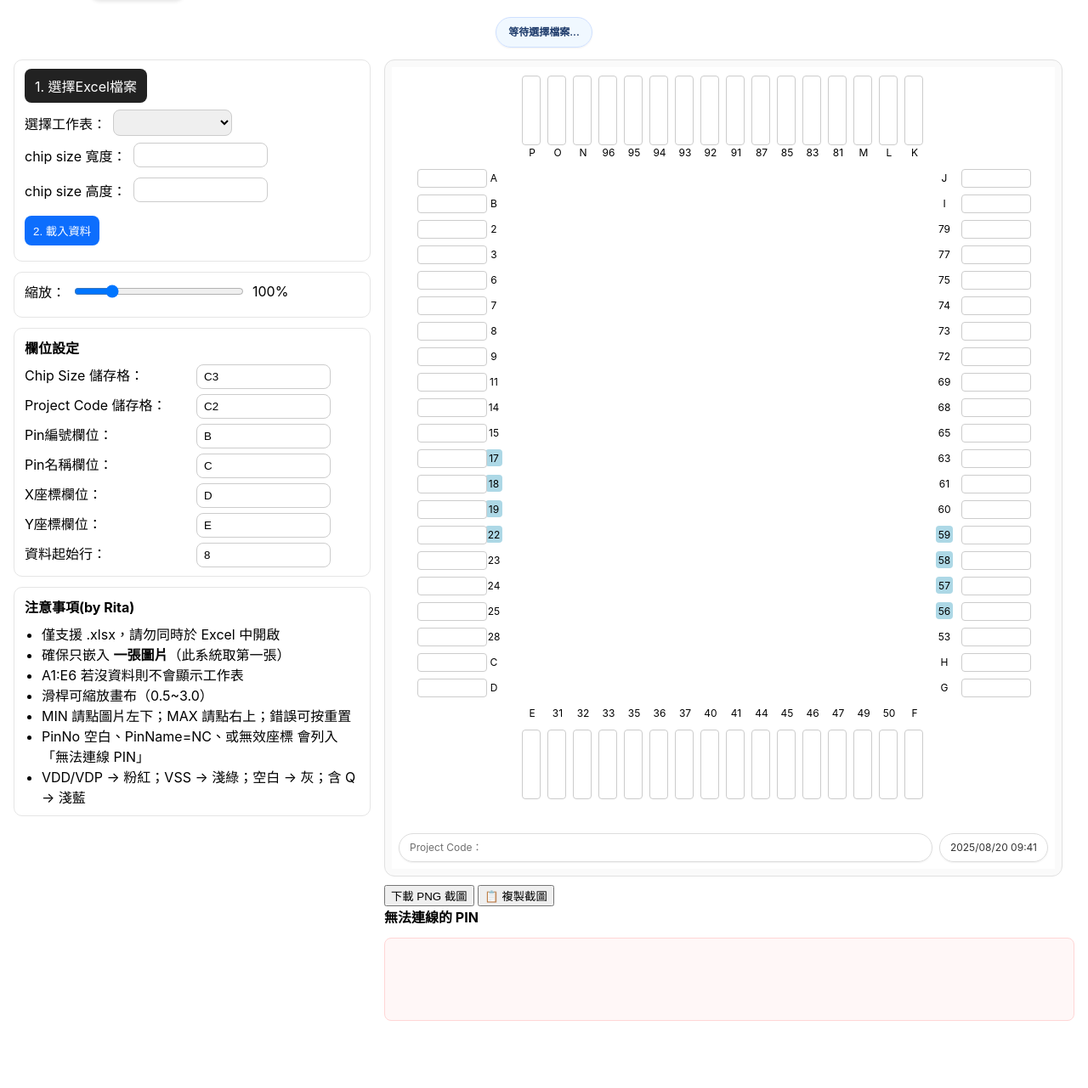
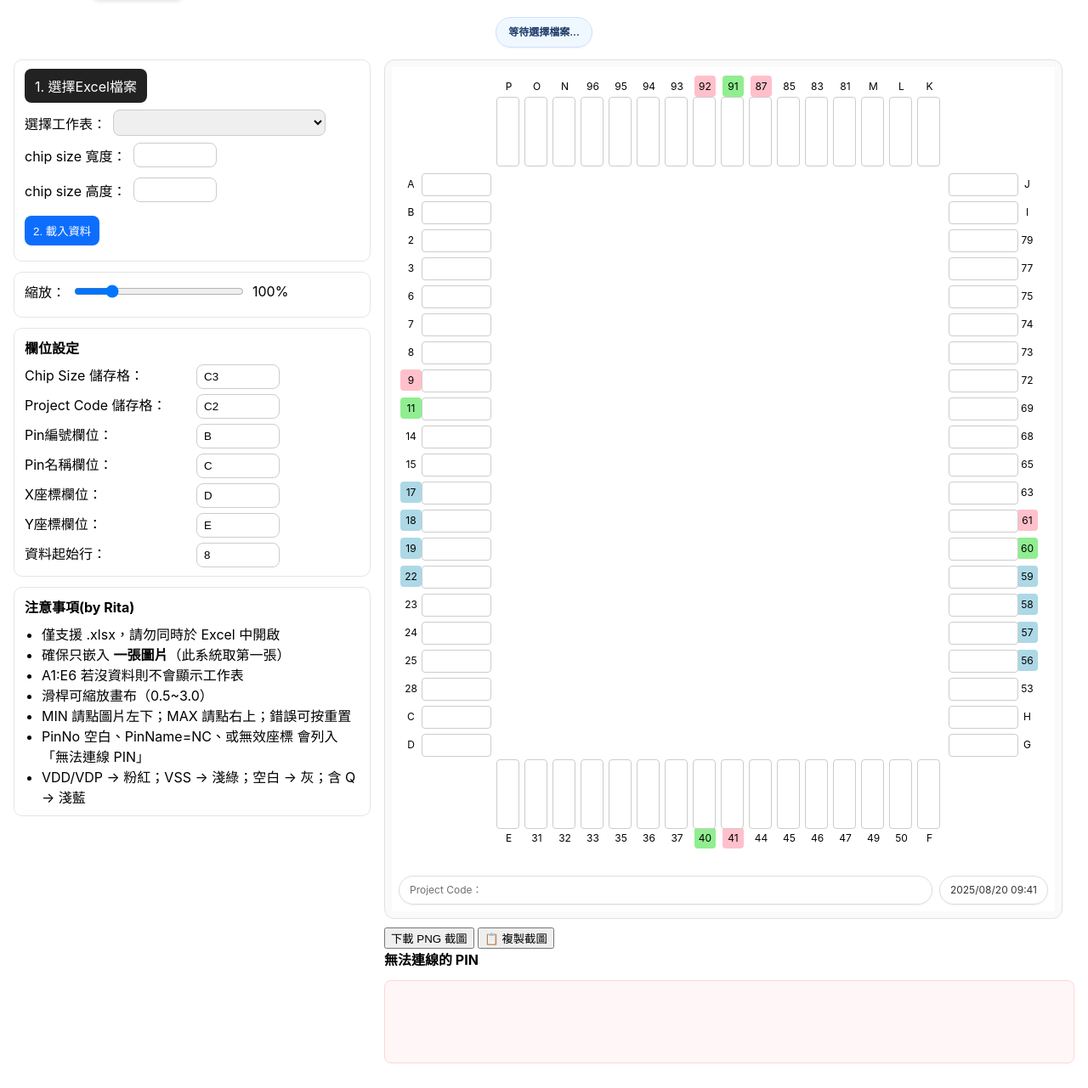
Before and after one commit to x2358zx/padlist-webapp, a FastAPI app: page / in a window 1280 px wide. Shown: the part 42-1323 px from the top of the page at 85% size. Before the commit the page ends 1244 px from the top, so only its background shows below. Run offline with FastAPI, Linux system fonts and the light colour scheme; lists and menus that the app fills with data are empty.

Commit message:
修改比例0.08 跟版面

```diff
--- a/app/static/css/style.css
+++ b/app/static/css/style.css
@@ -16,7 +16,8 @@ main { display:grid; grid-template-columns: 420px 1fr; gap: 16px; }
 
 .left-pane .row { display:flex; align-items:center; gap:8px; margin-bottom:8px; }
 .left-pane .row.group { flex-direction:column; align-items:flex-start; gap:4px; }
-.left-pane input[type="text"], .left-pane input[type="number"], select { border:1px solid #ccc; border-radius:8px; padding:6px 8px; width: 140px; }
+.left-pane input[type="text"], .left-pane input[type="number"], select { border:1px solid #ccc; border-radius:8px; padding:6px 8px; width: 80px; }
+.left-pane select { border:1px solid #ccc; border-radius:8px; padding:6px 8px; width: 250px; }
 .left-pane .btn { display:inline-flex; align-items:center; gap:8px; }
 .left-pane .file-btn { background:#222; color:white; border-radius:8px; padding:8px 12px; cursor:pointer; }
 .left-pane button { background:#0d6efd; color:white; border:none; padding:8px 10px; border-radius:8px; cursor:pointer; }
@@ -38,9 +39,6 @@ main { display:grid; grid-template-columns: 420px 1fr; gap: 16px; }
 
 .overlay { position:absolute; left:0; top:0; pointer-events:none; }
 
-.pin-label, .pin-input { position:absolute; font-size:12px; }
-.pin-label { width:20px; height:20px; display:flex; align-items:center; justify-content:center; border-radius:4px; }
-.pin-input { width:80px; height:20px; border:1px solid #ccc; border-radius:4px; padding:2px 6px; }
 
 /* 顏色 */
 .bg-blue { background:#add8e6; }  /* 淺藍 */
@@ -54,12 +52,23 @@ main { display:grid; grid-template-columns: 420px 1fr; gap: 16px; }
 /* 旋轉的上/下邊欄位 */
 .rotate90 { transform: rotate(90deg); transform-origin:left top; }
 
+.pin-label {
+position:absolute;
+font-size:12px;
+width:25px;
+height:25px;
+display:flex;
+align-items:center;
+justify-content:center;
+border-radius:4px;
+}
+
 /* 用於截圖的替身盒子（只在複製/下載時使用） */
 /* 取代原本的 .pin-input：不可編輯的方塊 */
 .pin-box{
   position: absolute;
   width: 80px;
-  height: 20px;
+  height: 25px;
   border: 1px solid #ccc;
   border-radius: 4px;
   background: #fff;
--- a/app/static/js/app.js
+++ b/app/static/js/app.js
@@ -9,20 +9,20 @@ const PIN_DOT_RADIUS = 2;   // 紅點跟藍點的大小，原本是 4，改小
 const PIN_LINE_WIDTH = 1.5; // 連線大小，原本是 2
 
 // === Label layout knobs ===
-const STEP_V = 30;     // 垂直間距
-const STEP_H = 30;     // 水平間距
+const STEP_V = 33;     // 垂直間距
+const STEP_H = 33;     // 水平間距
 
-const LEFT_LABEL_X  = 110, LEFT_INPUT_X  = 30,  LEFT_Y0  = 120;  //左排：把 LEFT_INPUT_X 往左移（數值變小）或 LEFT_LABEL_X 往右移（數值變大）。
-const RIGHT_LABEL_X = 640, RIGHT_INPUT_X = 670, RIGHT_Y0 = 120;  //右排：把 RIGHT_INPUT_X 往右移（變大）或 RIGHT_LABEL_X 往左移（變小）。
+const LEFT_LABEL_X  = 10, LEFT_INPUT_X  = 35,  LEFT_Y0  = 125;  //左排：把 LEFT_INPUT_X 往左移（數值變小）或 LEFT_LABEL_X 往右移（數值變大）。
+const RIGHT_LABEL_X = 735, RIGHT_INPUT_X = 655, RIGHT_Y0 = 125;  //右排：把 RIGHT_INPUT_X 往右移（變大）或 RIGHT_LABEL_X 往左移（變小）。
 
-const TOP_LABEL_Y   = 90,  TOP_INPUT_Y   = 10,  TOP_X0   = 155;  //頂/底排：微調 TOP_INPUT_Y / BOTTOM_INPUT_Y
-const BOTTOM_LABEL_Y= 750, BOTTOM_INPUT_Y= 780, BOTTOM_X0= 155;  //（通常 +2~+6 px 就會離開 label），或微調 TOP_X0 / BOTTOM_X0 讓整排左右位移。
+const TOP_LABEL_Y   = 10,  TOP_INPUT_Y   = 35,  TOP_X0   = 125;  //頂/底排：微調 TOP_INPUT_Y / BOTTOM_INPUT_Y
+const BOTTOM_LABEL_Y= 895, BOTTOM_INPUT_Y= 815, BOTTOM_X0= 125;  //（通常 +2~+6 px 就會離開 label），或微調 TOP_X0 / BOTTOM_X0 讓整排左右位移。
 
-// === Pixel per micrometer (px/um) 依你的要求 ===
-// 630 px ↔ 7 mm = 7000 um → 0.09 px/um（垂直）
-// 480 px ↔ 5 mm = 5000 um → 0.096 px/um（水平）
-const PX_PER_UM_Y = 630 / 7000;  // 0.09
-const PX_PER_UM_X = 480 / 5000;  // 0.096
+// === Pixel per micrometer (px/um) ===
+// 640 px ↔ 8.75 mm = 8750 um → 1 px/um（垂直:上盒最下邊 → 下盒最上邊內側距離）
+// 480 px ↔ 6.75 mm = 6750 um → 1 px/um（水平:左盒最右邊 → 右盒最左邊的內側距離）
+const PX_PER_UM_Y = 0.08;  //
+const PX_PER_UM_X = 0.08;  //
 
 // 把 chip 尺寸(um) 轉成 畫面像素(px)
 function sizeFromChipUm(w_um, h_um) {
@@ -37,9 +37,9 @@ function posLeftInput(i){  return { x: LEFT_INPUT_X,  y: LEFT_Y0  + i*STEP_V };
 function posRightLabel(i){ return { x: RIGHT_LABEL_X, y: RIGHT_Y0 + i*STEP_V }; }
 function posRightInput(i){ return { x: RIGHT_INPUT_X, y: RIGHT_Y0 + i*STEP_V }; }
 function posTopLabel(i){   return { x: TOP_X0   + i*STEP_H, y: TOP_LABEL_Y   }; }
-function posTopInput(i){   return { x: TOP_X0+20+ i*STEP_H, y: TOP_INPUT_Y, rotate:true }; }
+function posTopInput(i){   return { x: TOP_X0+25+ i*STEP_H, y: TOP_INPUT_Y, rotate:true }; }
 function posBottomLabel(i){return { x: BOTTOM_X0+ i*STEP_H, y: BOTTOM_LABEL_Y }; }
-function posBottomInput(i){return { x: BOTTOM_X0+20+ i*STEP_H, y: BOTTOM_INPUT_Y, rotate:true }; }
+function posBottomInput(i){return { x: BOTTOM_X0+25+ i*STEP_H, y: BOTTOM_INPUT_Y, rotate:true }; }
 
 const stage = document.getElementById("stage");
 const overlay = document.getElementById("overlay");
@@ -106,6 +106,8 @@ function buildSideUI(){
     div.textContent = lab;
     // highlight special
     if(["17","18","19","22"].includes(lab)) div.classList.add("bg-blue");
+	if(["9"].includes(lab)) div.classList.add("bg-pink");
+	if(["11"].includes(lab)) div.classList.add("bg-green");
     stage.appendChild(div);
     labelDivsByLabel.set(lab, div);
 
@@ -132,6 +134,8 @@ function buildSideUI(){
     div.style.left = L.x + "px"; div.style.top = L.y + "px";
     div.textContent = lab;
     if(["56","57","58","59"].includes(lab)) div.classList.add("bg-blue");
+	if(["61"].includes(lab)) div.classList.add("bg-pink");
+	if(["60"].includes(lab)) div.classList.add("bg-green");
     stage.appendChild(div);
     labelDivsByLabel.set(lab, div);
 
@@ -150,6 +154,8 @@ function buildSideUI(){
     div.className = "pin-label side-top";
     div.style.left = L.x + "px"; div.style.top = L.y + "px";
     div.textContent = lab;
+	if(["87","92"].includes(lab)) div.classList.add("bg-pink");
+	if(["91"].includes(lab)) div.classList.add("bg-green");
     stage.appendChild(div);
     labelDivsByLabel.set(lab, div);
 
@@ -168,6 +174,8 @@ function buildSideUI(){
     div.className = "pin-label side-bottom";
     div.style.left = L.x + "px"; div.style.top = L.y + "px";
     div.textContent = lab;
+	if(["41"].includes(lab)) div.classList.add("bg-pink");
+	if(["40"].includes(lab)) div.classList.add("bg-green");
     stage.appendChild(div);
     labelDivsByLabel.set(lab, div);
 
@@ -284,6 +292,35 @@ function processPinDataToInputs(){
   invalidEl.textContent = INVALID_PINS.join("\n");
 }
 
+// 根據 side-* 類別，回傳 .pin-box 在「stage 座標」中的內側邊緣中點
+function innerAnchorOfBox(boxEl) {
+  const lb = boxEl.getBoundingClientRect();        // 盒子在視窗的實際位置（含 rotate/scale）
+  const st = stage.getBoundingClientRect();        // stage 在視窗的位置
+  const toStageX = (vx) => (vx - st.left) / DISPLAY_SCALE;
+  const toStageY = (vy) => (vy - st.top ) / DISPLAY_SCALE;
+
+  // 內側：指向 chip 的那一邊
+  if (boxEl.classList.contains("side-left")) {
+    // 右邊緣中點
+    return { x: toStageX(lb.right), y: toStageY(lb.top + lb.height/2) };
+  }
+  if (boxEl.classList.contains("side-right")) {
+    // 左邊緣中點
+    return { x: toStageX(lb.left),  y: toStageY(lb.top + lb.height/2) };
+  }
+  if (boxEl.classList.contains("side-top")) {
+    // 下邊緣中點（rotate90 也會正確）
+    return { x: toStageX(lb.left + lb.width/2), y: toStageY(lb.bottom) };
+  }
+  if (boxEl.classList.contains("side-bottom")) {
+    // 上邊緣中點
+    return { x: toStageX(lb.left + lb.width/2), y: toStageY(lb.top) };
+  }
+  // fallback: 中心點
+  return { x: toStageX(lb.left + lb.width/2), y: toStageY(lb.top + lb.height/2) };
+}
+
+
 // ====== Draw pins and lines ======
 function drawPinsAndLines(){
   clearOverlay();
@@ -299,17 +336,17 @@ function drawPinsAndLines(){
     if(!pt) return;
     drawCircle(pt.x, pt.y, PIN_DOT_RADIUS, "#f00", `PIN_${p.pin_no}`);
 
-    // Connect to label center (inside stage)
-    const labelDiv = labelDivsByLabel.get(p.pin_no);
-    if(labelDiv){
-      const rect = { x: labelDiv.offsetLeft, y: labelDiv.offsetTop, w: labelDiv.offsetWidth, h: labelDiv.offsetHeight };
-      const cx = rect.x + rect.w/2;
-      const cy = rect.y + rect.h/2;
-      drawLine(pt.x, pt.y, cx, cy, "#f00", PIN_LINE_WIDTH, `LINE_${p.pin_no}`);
+    // 以「pin 盒子 .pin-box」為對象，連到內側邊緣
+    const boxEl = inputsByLabel.get(p.pin_no);
+    if (boxEl) {
+      const anchor = innerAnchorOfBox(boxEl); // 內側錨點
+      drawLine(pt.x, pt.y, anchor.x, anchor.y, "#f00", PIN_LINE_WIDTH, `LINE_${p.pin_no}`);
 
-      // Bold effect via CSS? quick: make font-weight bold
-      labelDiv.style.fontWeight = "700";
+      // （可選）讓對應的標籤加粗
+      const labelDiv = labelDivsByLabel.get(p.pin_no);
+      if (labelDiv) labelDiv.style.fontWeight = "700";
     }
+
   });
 }
 
--- a/app/templates/index.html
+++ b/app/templates/index.html
@@ -103,9 +103,9 @@
       <section class="right-pane">
         <!-- 主畫布容器（含標籤、文字框、圖片、疊加SVG） -->
         <div id="stageWrapper">
-          <div id="stage" class="stage" style="width:780px;height:900px;">
+          <div id="stage" class="stage" style="width:780px;height:950px;">
             <img id="chipImage" class="chip-image" alt="chip" />
-            <svg id="overlay" class="overlay" width="780" height="900"></svg>
+            <svg id="overlay" class="overlay" width="780" height="950"></svg>
 
 			<!-- 新增：畫布 HUD（左：Project Code；右：時間） -->
 			<div class="stage-hud">
```
